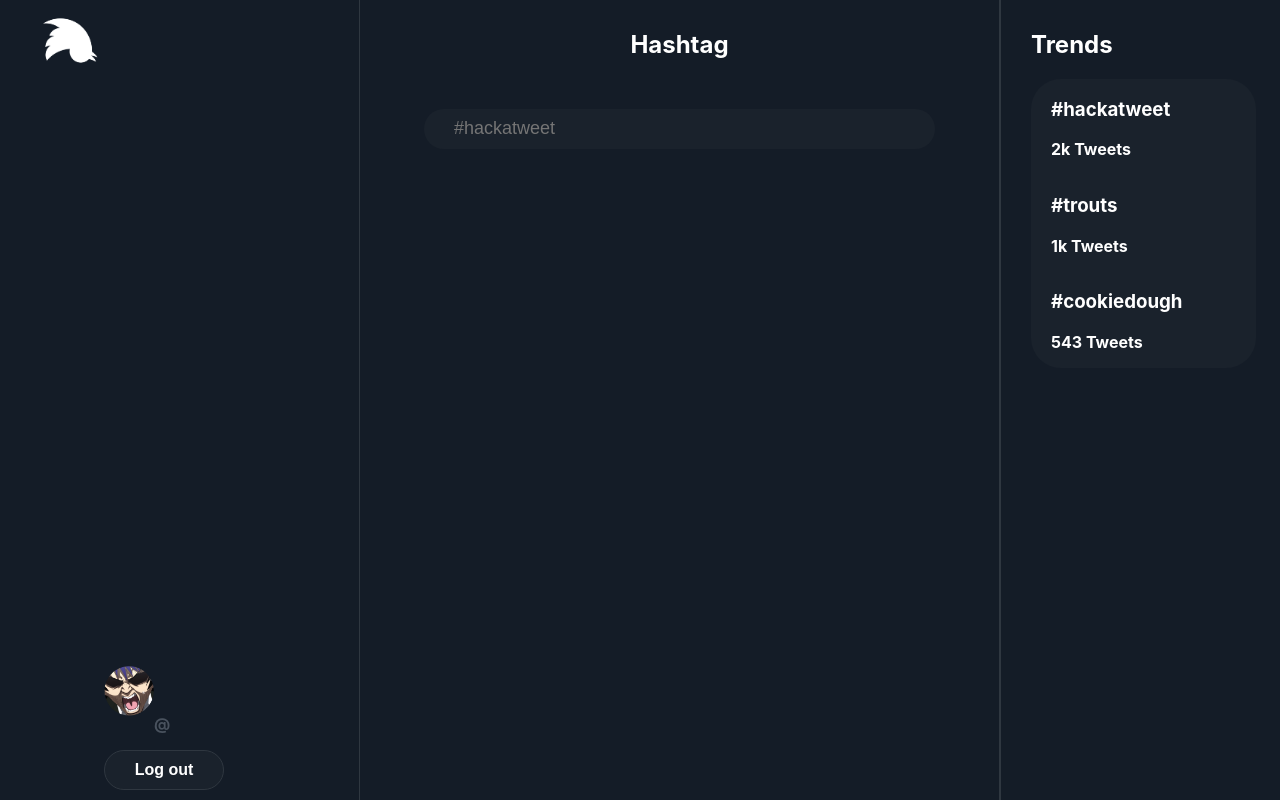
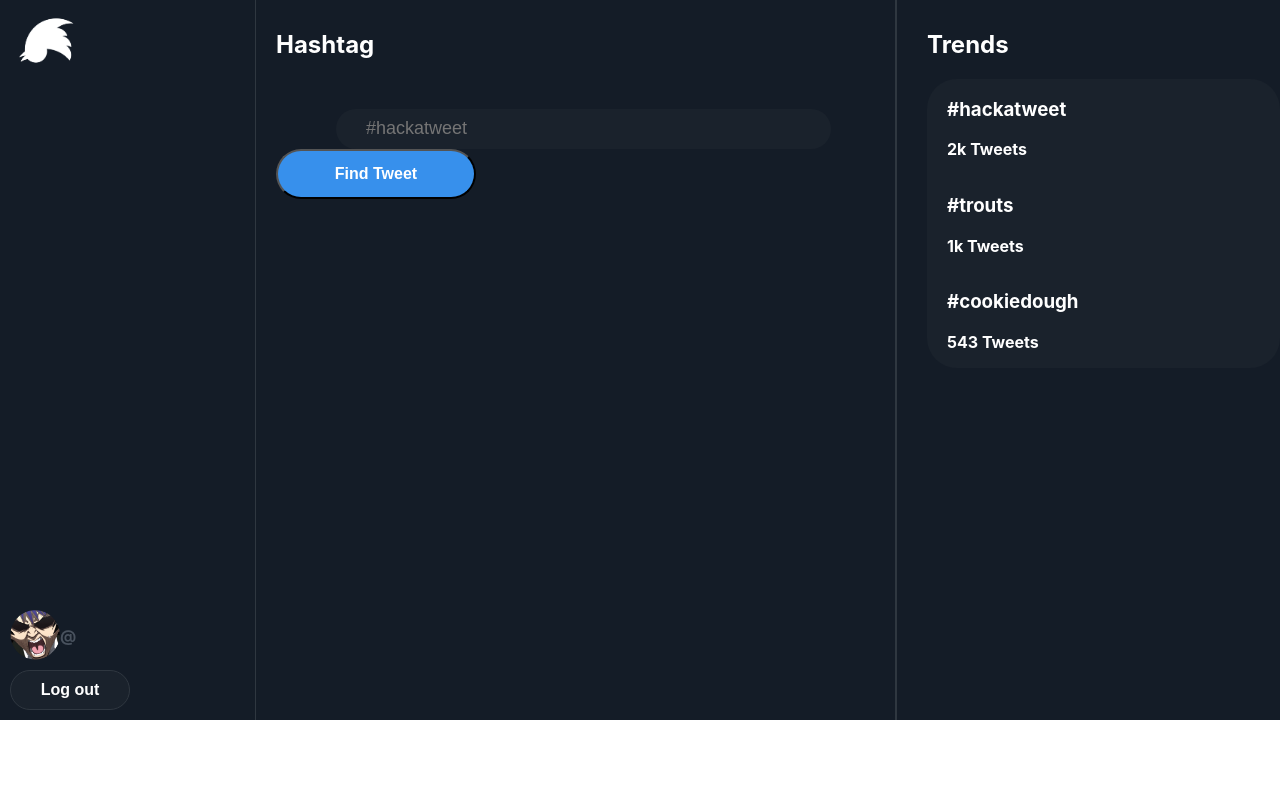
Before and after one commit to QueensTart/Hackatweet_Frontend, a Next.js app in the folder hackatweet_frontend/: page /hashtag in a window 1280 px wide. Built offline with nearby package versions, Linux system fonts and the light colour scheme.

Commit message:
Fixed some css stuff + find tweet function prototype

```diff
--- a/hackatweet_frontend/components/Hashtag.js
+++ b/hackatweet_frontend/components/Hashtag.js
@@ -13,6 +13,10 @@ function Hashtag() {
     const user = useSelector((state) => state.user.value);
 
     const [searchedHashtag, setSearchedHashtag] = useState("");
+    const [tweetContent, setTweetContent] = useState("");
+    const [tweetList, setTweetList] = useState([]);
+
+    let tweet = <Tweet firstname={user.firstname} username={user.username} content={tweetContent} />
 
     let logo = (<img className={styles.logo} src="hackatweet_logo.png" alt = "logo"/>);
     let picture = (<img className={styles.profilePicture} src="profilepicture.png" alt = "profile picture"/>);
@@ -43,19 +47,20 @@ function Hashtag() {
         dispatch(logout());
         router.push("/");
     };
+    const searchButtonClicked = () =>{
+        setTweetList(tweet)
+    }
 
     return (
     <div className={styles.main}>
-        <button className = {styles.homeButton} onClick={() => homeButtonClicked()}>
-            {logo}
-        </button>
         <div className={styles.homeContainer}>
+            <button className = {styles.homeButton} onClick={() => homeButtonClicked()}>
+                {logo}
+            </button>
             <div className={styles.user}>
                 {picture}
-                <div className={styles.userInfos}>
-                    <p>{user.firstname}</p>
-                    <p className={styles.userName}>@{user.username}</p>
-                </div>
+                <p className={styles.firstName}>{user.firstname}</p>
+                <p className={styles.userName}>@{user.username}</p>
             </div>
             <button className={styles.logoutButton} onClick={() => logoutButtonClicked()}>
                 Log out
@@ -63,10 +68,11 @@ function Hashtag() {
         </div>
         <div className={styles.tweetContainer}>
             <h2 className={styles.hashtagTitle}>Hashtag</h2>
-            <input type = "text" placeholder="#hackatweet" className={styles.searchbar} onChange={(e) => setSearchedHashtag(e.target.value)} value={searchedHashtag}/>
-            {/* <div className={styles.tweetList}>
-                <Tweet/>
-            </div> */}
+            <input type = "text" placeholder="#hackatweet" className={styles.searchbar} onChange={(e) => setTweetContent(e.target.value)} value={tweetContent}/>
+            <button onClick={() => searchButtonClicked()}>Find Tweet</button>
+            <div className={styles.tweetList}>
+                {tweetList}
+            </div>
         </div>
         <div className={styles.trendContainer}>
             <h2>Trends</h2>
--- a/hackatweet_frontend/components/Tweet.js
+++ b/hackatweet_frontend/components/Tweet.js
@@ -1,19 +1,23 @@
-import { useState } from "react";
 import { useSelector } from "react-redux";
 
-import styles from "../styles/Hashtag.module.css";
+import styles from "../styles/Tweet.module.css";
 
-function Tweet() {
-    const user = useSelector((state) => state.user.value);
+function Tweet(props) {
+    //const user = useSelector((state) => state.user.value);
 
     let picture = (<img className={styles.profilePicture} src="profilepicture.png" alt = "profile picture"/>);
 
     return (
         <div className={styles.main}>
-            {picture}
-            <div>
-                <h3>{user.firstname}</h3>
-                <p className={styles.userName}>@{user.username} . </p>
+            <div className={styles.userInfo}>
+                {picture}
+                <div className = {styles.header}>
+                    <h3>{props.firstname}</h3>
+                    <p className={styles.userName}>@{props.username} . </p>
+                </div>
+            </div>
+            <div className={styles.content}>
+                <p>{props.content}</p>
             </div>
 
         </div>
--- a/hackatweet_frontend/pages/_app.js
+++ b/hackatweet_frontend/pages/_app.js
@@ -5,9 +5,10 @@ import { Provider } from 'react-redux';
 import { configureStore } from '@reduxjs/toolkit';
 
 import user from "../reducers/user";
+import tweet from "../reducers/tweet";
 
 const store = configureStore({
-  reducer : {user,}
+  reducer : {user, tweet}
 });
 
 function App({ Component, pageProps }) {
--- /dev/null
+++ b/hackatweet_frontend/reducers/tweet.js
@@ -0,0 +1,21 @@
+import { createSlice } from "@reduxjs/toolkit";
+
+const initialState = {
+    value : { content : null}
+};
+
+export const tweetSlice = createSlice({
+    name : "tweet",
+    initialState : initialState,
+    reducers : {
+        addTweet : (state, action) =>{
+            //state.value.title = action.payload.title;
+            state.value.content = action.payload;
+
+            console.log(action.payload);
+        }
+    }
+});
+
+export const { addTweet } = tweetSlice.actions;
+export default tweetSlice.reducer;
--- a/hackatweet_frontend/styles/Hashtag.module.css
+++ b/hackatweet_frontend/styles/Hashtag.module.css
@@ -1,6 +1,6 @@
 .main {
     width: 100vw;
-    min-height: 100vh;
+    max-height: 100vh;
     margin: 0;
     background-color: #141c27;
     display: flex;
@@ -12,8 +12,6 @@
 {
     border-right: 1px solid #2f3740;
     width : 20%;
-    padding-top: 10px;
-    padding-bottom: 10px;
     display: flex;
     flex-direction: column;
     justify-content: flex-end;
@@ -25,17 +23,18 @@
     border-right: 1px solid #2f3740;
     width : 50%;
     padding-top: 10px;
+    padding-left: 20px;
     display: flex;
     flex-direction: column;
     justify-content: flex-start;
-    align-items: center;
+    align-items: flex-start;
     border-bottom: #2f3740;
 }
 
 .trendContainer
 {
     border-left: 1px solid #2f3740;
-    width : 20%;
+    width : 30%;
     padding-top: 10px;
     padding-left: 30px;
 }
@@ -47,17 +46,13 @@
 
 .user
 {
+    height : 50px;
+    width : 250px;
     display: flex;
     flex-direction: row;
     justify-content: flex-start;
-}
-
-.userInfos
-{
-    display: flex;
-    flex-direction: column;
-    justify-content: flex-start;
-    align-items: center;
+    margin-bottom: 20px;
+    padding : 10px;
 }
 
 .userName
@@ -77,6 +72,7 @@
     height : 80px;
     background-color: transparent;
     border: none;
+    margin-bottom : 520px;
 }
 
 .logoutButton
@@ -86,12 +82,9 @@
     height : 40px;
     padding : 5px;
     border : 1px solid #2f3740;
+    margin-bottom: 10px;
+    margin-left: 10px;
 }
-
-/* .hashtagTitle
-{
-    margin-right: 600px;
-} */
 
 .searchbar
 {
@@ -101,10 +94,15 @@
     text-align: left;
     padding-left: 30px;
     margin-top: 30px;
+    margin-left: 60px;
+    color: white;
 }
 
 .tweetList
 {
+    max-height : 100%;
+    width: 80%;
+    margin-top: 15px;
     display: flex;
     flex-direction: column;
     justify-content: flex-start;
--- a/hackatweet_frontend/styles/Tweet.module.css
+++ b/hackatweet_frontend/styles/Tweet.module.css
@@ -1,18 +1,43 @@
 .main
 {
-    width : 200px;
+    width : 100%;
     height : 150px;
     background-color: #1a222c;
-    border : 1px solid red;
+    border-radius: 5px;
+}
+
+.header
+{
+    display: flex;
+    flex-direction: row;
+    margin-left: 10px;
 }
 
 .profilePicture
 {
-    width: 80px;
-    height : 80px;
+    width: 50px;
+    height : 50px;
+}
+
+.userInfo
+{
+    display: flex;
+    flex-direction: row;
+    justify-content: flex-start;
+    align-items: center;
+    margin-left: 10px;
 }
 
 .userName
 {
     color: #49525e;
+    margin-top: 20px;
+    margin-left: 5px;
 }
+
+.content
+{
+    margin-left: 10px;
+    font-size: 25px;
+    font-weight: normal;
+}
```
Also changed, not shown: hackatweet_frontend/components/Login.js (+9 -16 lines), hackatweet_frontend/styles/Login.module.css (+18 -0 lines), hackatweet_frontend/public/hackatweet_logo.png.
